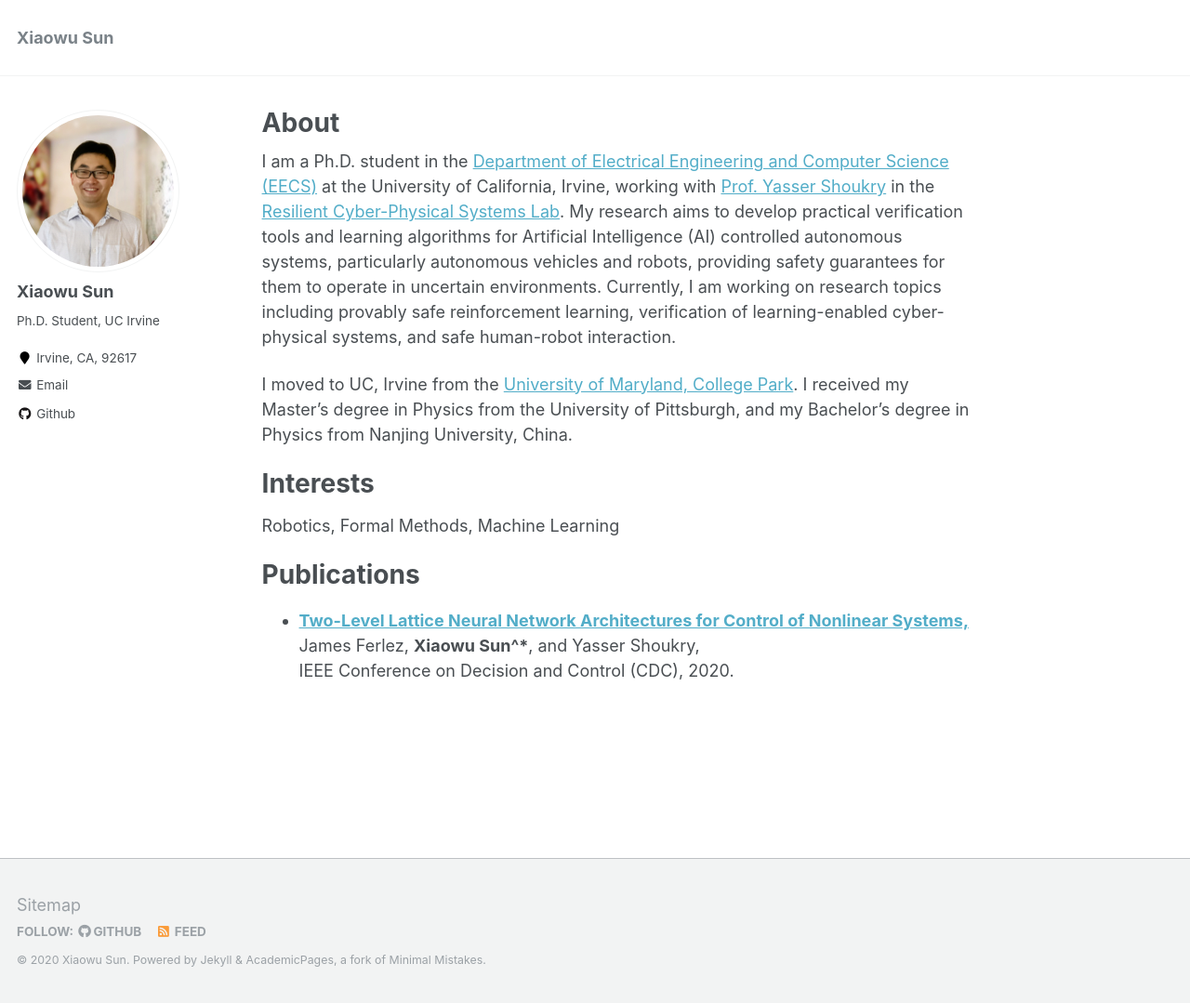
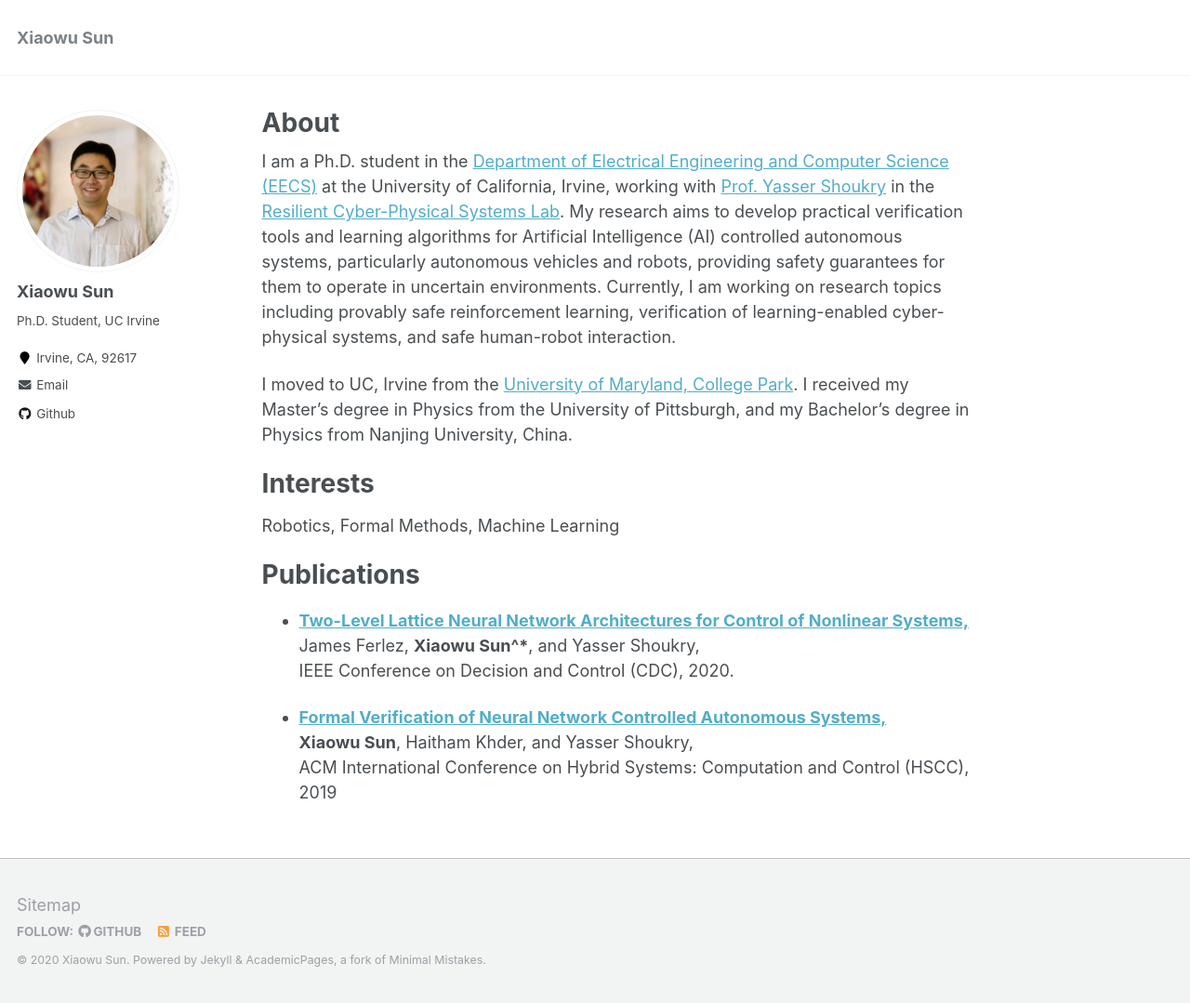
Before and after one commit to xiaowusun/xiaowusun.github.io, a Jekyll site: the page built from _pages/about.md, in a window 1280 px wide and 1079 px high. Shown: the whole window at 93% size. Built offline with Jekyll 4.4.1, drawn with Linux system fonts in a browser that asks for light colours.

Commit message:
Initial commit

```diff
--- a/_pages/about.md
+++ b/_pages/about.md
@@ -20,3 +20,7 @@ Publications
 - [**Two-Level Lattice Neural Network Architectures for Control of Nonlinear Systems,**](https://arxiv.org/abs/2004.09628) \\
 James Ferlez, <b>Xiaowu Sun^*</b>, and Yasser Shoukry, \\
 IEEE Conference on Decision and Control (CDC), 2020.
+
+- [<b>Formal Verification of Neural Network Controlled Autonomous Systems,</b>](https://dl.acm.org/doi/10.1145/3302504.3311802) \\
+<b>Xiaowu Sun</b>, Haitham Khder, and Yasser Shoukry, \\
+ACM International Conference on Hybrid Systems: Computation and Control (HSCC), 2019
```
